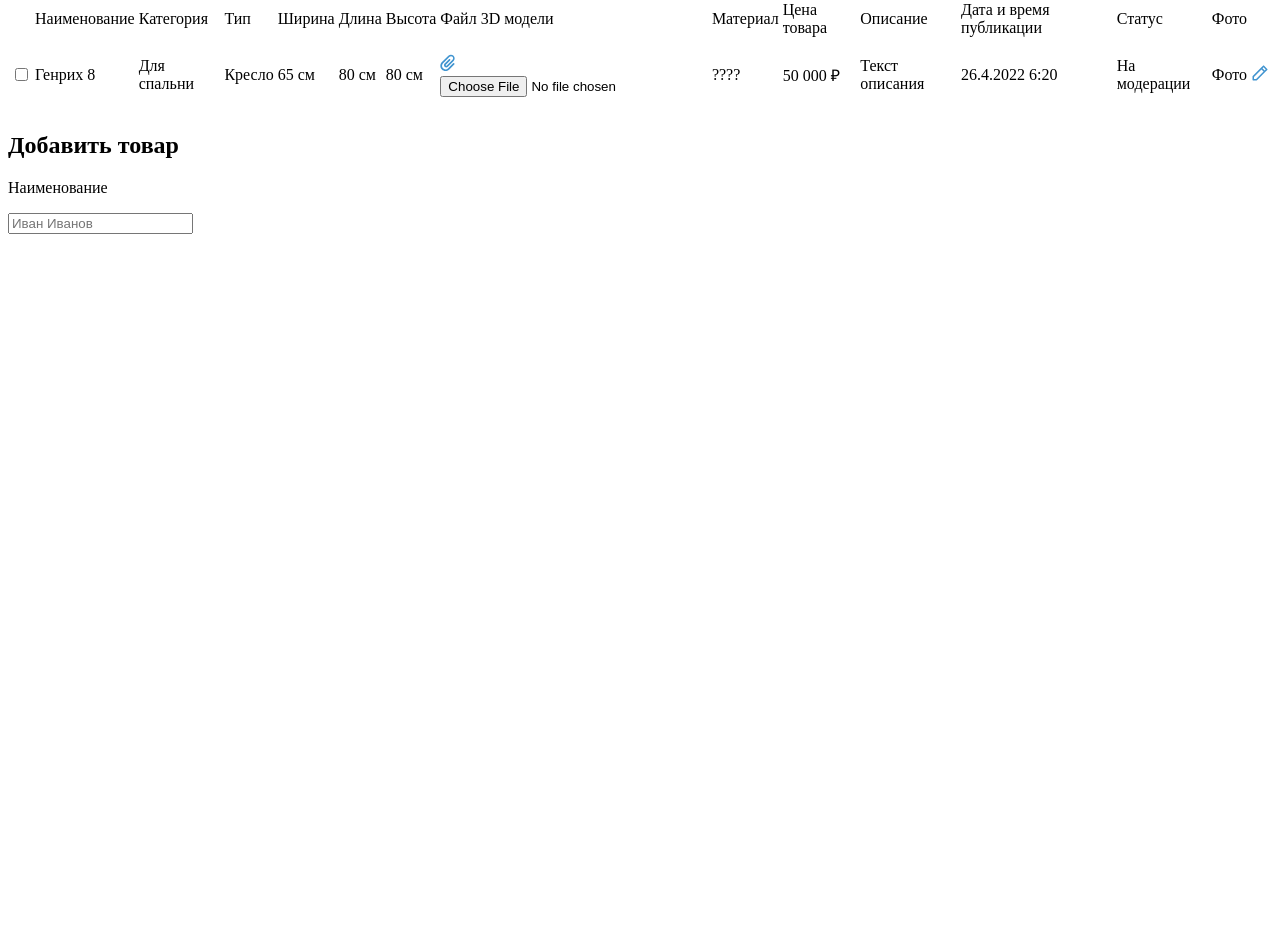
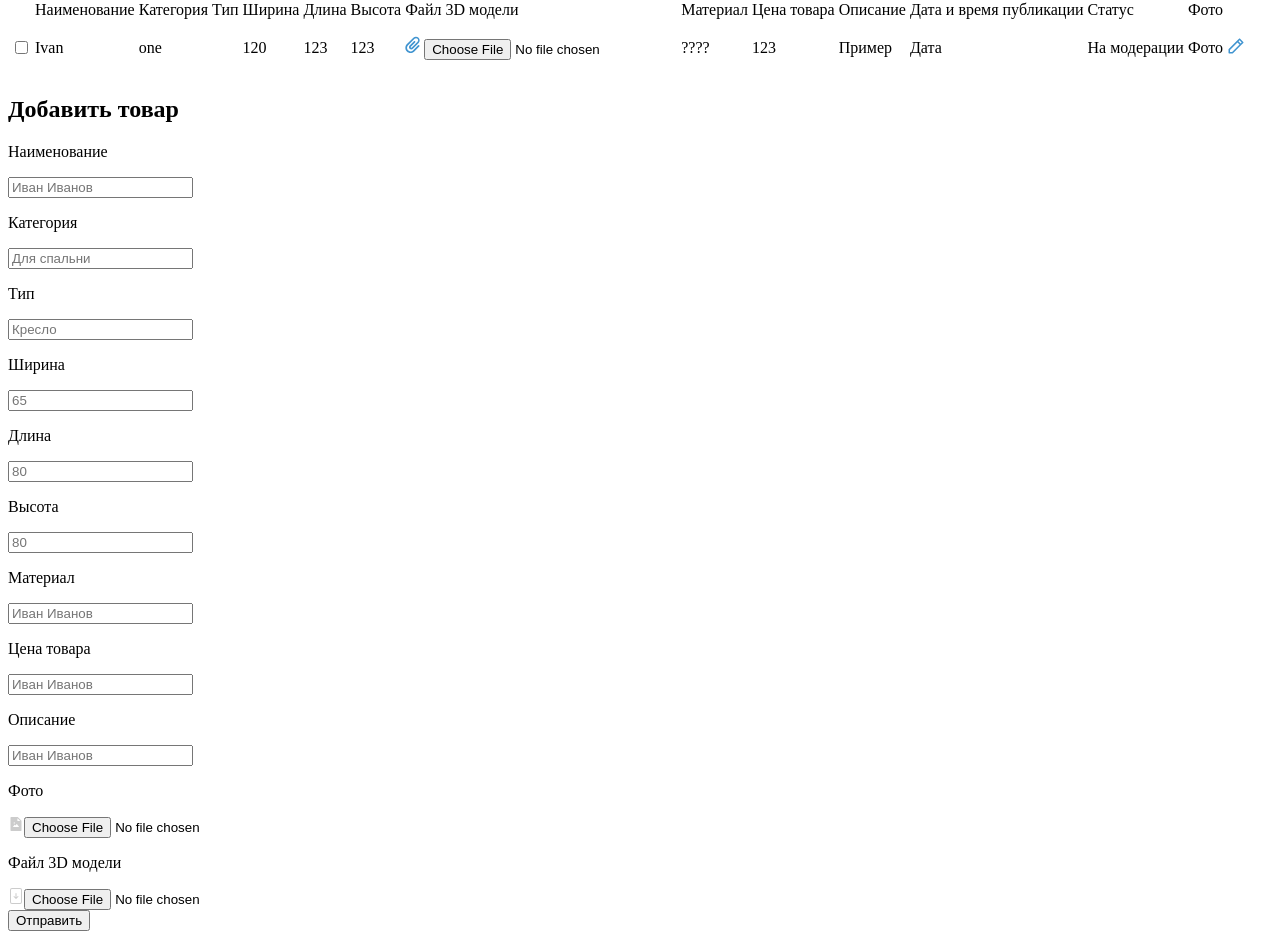
Before and after one commit to ManucherKM/Arnitura, a Nuxt app: page /SiteProducts in a window 1280 px wide. Shown: the part 124-1063 px from the top of the page. Before the commit the page ends 800 px from the top, so only its background shows below. Built offline with nearby package versions, Linux system fonts and the light colour scheme.

Commit message:
Add files via upload

```diff
--- a/assets/scss/main.scss
+++ b/assets/scss/main.scss
@@ -753,7 +753,103 @@ li {
 .wrapper-form {
     width: 100%;
     margin-top: 50px;
+    .wrapper-form__title {
+        text-align: center;
+        font-size: 20px;
+    }
     .wrapper-form__form {
-        background: pink;
+        background: rgb(255, 255, 255);
+        border: 1px solid #ccc;
+        border-radius: 1.5em;
+        .wrapper-form__container {
+            max-width: 90%;
+            display: flex;
+            justify-content: space-between;
+            align-items: flex-start;
+            margin: 0 auto;
+        }
+        .wrapper-form__wrapper-inpt {
+            margin-top: 20px;
+            .text {
+                font-size: 16px;
+                text-align: left;
+            }
+        }
+        .pb {
+            padding-bottom: 15px;
+        }
+        .wrapper-form__input {
+            margin-top: 15px;
+            border-radius: 0.4em;
+            width: 33%;
+            border: 1px solid #ccc;
+            padding: 8px 0;
+            font-size: 16px;
+            outline: none;
+            width: 100%;
+        }
+        .wrapper-form__input[type="text"] {
+            padding-left: 15px;
+        }
+        .wrapper-form__input[type="number"] {
+            padding-left: 15px;
+        }
+        .wrapper-form__input[type="number"]::-webkit-outer-spin-button,
+        .wrapper-form__input[type="number"]::-webkit-inner-spin-button {
+            display: none;
+        }
+
+        .wrapper-form__wrapper-info,
+        .wrapper-form__wrapper-file {
+            width: 45%;
+        }
+
+        .wrapper-form__wrapper-inpt {
+            display: flex;
+            flex-direction: column;
+            justify-content: flex-start;
+            align-items: flex-start;
+            .text {
+                margin-bottom: 15px;
+            }
+            .label-input-file {
+                border: 1px solid #ccc;
+                border-radius: 1em;
+                border-style: dashed;
+                width: 100%;
+                height: 200px;
+                display: flex;
+                flex-direction: column;
+                justify-content: center;
+                align-items: center;
+                .textinput {
+                    margin-top: 10px;
+                }
+                svg,
+                .textinput {
+                    transform: translate(0, 20px);
+                }
+                svg {
+                    width: 100px;
+                    height: auto;
+                }
+                svg:hover g {
+                    fill: rgb(163, 163, 163);
+                }
+                svg:hover path {
+                    fill: rgb(163, 163, 163);
+                }
+                .wrapper-form__input {
+                    width: 0.1px;
+                    height: 0.1px;
+                    opacity: 0;
+                }
+            }
+        }
+    }
+    .btn {
+        margin-top: 30px;
+        width: 100%;
+        border: none;
     }
 }
--- a/components/Table.vue
+++ b/components/Table.vue
@@ -11,22 +11,22 @@
       </div>
     </td>
     <td class="wrapper-product__column text-table wrapper-product__name">
-      Генрих 8
+      {{massLine.name}}
     </td>
     <td class="wrapper-product__column text-table wrapper-product__category">
-      Для спальни
+     {{massLine.caregoty}}
     </td>
     <td class="wrapper-product__column text-table wrapper-product__type">
-      Кресло
+     {{massLine.type}}
     </td>
     <td class="wrapper-product__column text-table wrapper-product__width">
-      65 см
+     {{massLine.width}}
     </td>
     <td class="wrapper-product__column text-table wrapper-product__length">
-      80 см
+      {{massLine.length}}
     </td>
     <td class="wrapper-product__column text-table wrapper-product__height">
-      80 см
+     {{massLine.height}}
     </td>
     <td class="wrapper-product__column text-table wrapper-product__file-3D">
       <label for="inputPhotoTable" class="input-group">
@@ -55,13 +55,13 @@
       ????
     </td>
     <td class="wrapper-product__column text-table wrapper-product__price">
-      50 000 ₽
+      {{massLine.price}}
     </td>
     <td class="wrapper-product__column text-table wrapper-product__desc">
-      Текст описания
+      {{massLine.description}}
     </td>
     <td class="wrapper-product__column text-table wrapper-product__time">
-      {{ dateTable }}
+      {{ massLine.time }}
     </td>
     <td class="wrapper-product__column text-table wrapper-product__stats">
       <p v-if="StatsModeration" class="stats-modeartion">На модерации</p>
--- a/components/addTable.vue
+++ b/components/addTable.vue
@@ -3,6 +3,7 @@
     <h2 class="wrapper-form__title">Добавить товар</h2>
     <div class="wrapper-form__form">
       <div class="wrapper-form__container">
+        <div class="wrapper-form__wrapper-info">
           <div class="wrapper-form__wrapper-inpt">
             <p class="text name">Наименование</p>
             <input
@@ -11,6 +12,141 @@
               placeholder="Иван Иванов"
               class="wrapper-form__input"
             />
+          </div>
+          <div class="wrapper-form__wrapper-inpt">
+            <p class="text name">Категория</p>
+            <input
+              v-model="modelCategory"
+              type="text"
+              placeholder="Для спальни"
+              class="wrapper-form__input"
+            />
+          </div>
+          <div class="wrapper-form__wrapper-inpt">
+            <p class="text name">Тип</p>
+            <input
+              v-model="modelType"
+              type="text"
+              placeholder="Кресло"
+              class="wrapper-form__input"
+            />
+          </div>
+          <div class="wrapper-form__wrapper-inpt">
+            <p class="text name">Ширина</p>
+            <input
+              v-model="modelWidth"
+              type="number"
+              placeholder="65"
+              class="wrapper-form__input"
+            />
+          </div>
+          <div class="wrapper-form__wrapper-inpt">
+            <p class="text name">Длина</p>
+            <input
+              v-model="modelLength"
+              type="number"
+              placeholder="80"
+              class="wrapper-form__input"
+            />
+          </div>
+          <div class="wrapper-form__wrapper-inpt">
+            <p class="text name">Высота</p>
+            <input
+              v-model="modelHeight"
+              type="number"
+              placeholder="80"
+              class="wrapper-form__input"
+            />
+          </div>
+
+          <div class="wrapper-form__wrapper-inpt">
+            <p class="text name">Материал</p>
+            <input
+              v-model="modelMaterial"
+              type="text"
+              placeholder="Иван Иванов"
+              class="wrapper-form__input"
+            />
+          </div>
+          <div class="wrapper-form__wrapper-inpt">
+            <p class="text name">Цена товара</p>
+            <input
+              v-model="modelPrice"
+              type="text"
+              placeholder="Иван Иванов"
+              class="wrapper-form__input"
+            />
+          </div>
+          <div class="wrapper-form__wrapper-inpt pb">
+            <p class="text name">Описание</p>
+            <input
+              v-model="modelDecription"
+              type="text"
+              placeholder="Иван Иванов"
+              class="wrapper-form__input"
+            />
+          </div>
+        </div>
+
+        <div class="wrapper-form__wrapper-file">
+          <div class="wrapper-form__wrapper-inpt">
+            <p class="text name">Фото</p>
+            <label for="Photoinpt" class="label-input-file">
+              <svg
+                xmlns="http://www.w3.org/2000/svg"
+                aria-hidden="true"
+                role="img"
+                width="1em"
+                height="1em"
+                preserveAspectRatio="xMidYMid meet"
+                viewBox="0 0 1024 1024"
+              >
+                <path
+                  fill="#ccc"
+                  d="M854.6 288.7L639.4 73.4c-6-6-14.2-9.4-22.7-9.4H192c-17.7 0-32 14.3-32 32v832c0 17.7 14.3 32 32 32h640c17.7 0 32-14.3 32-32V311.3c0-8.5-3.4-16.6-9.4-22.6zM400 402c22.1 0 40 17.9 40 40s-17.9 40-40 40s-40-17.9-40-40s17.9-40 40-40zm296 294H328c-6.7 0-10.4-7.7-6.3-12.9l99.8-127.2a8 8 0 0 1 12.6 0l41.1 52.4l77.8-99.2a8 8 0 0 1 12.6 0l136.5 174c4.3 5.2.5 12.9-6.1 12.9zm-94-370V137.8L790.2 326H602z"
+                />
+              </svg>
+              <p v-if="this.file !== null" class="textinput">Файл выбран</p>
+              <input
+                @change="addFile"
+                id="Photoinpt"
+                type="file"
+                placeholder="Иван Иванов"
+                class="wrapper-form__input"
+            /></label>
+          </div>
+          <div class="wrapper-form__wrapper-inpt">
+            <p class="text name">Файл 3D модели</p>
+            <label for="File3D" class="label-input-file">
+              <svg
+                xmlns="http://www.w3.org/2000/svg"
+                aria-hidden="true"
+                role="img"
+                width="1em"
+                height="1em"
+                preserveAspectRatio="xMidYMid meet"
+                viewBox="0 0 16 16"
+              >
+                <g fill="#ccc">
+                  <path
+                    d="M8 5a.5.5 0 0 1 .5.5v3.793l1.146-1.147a.5.5 0 0 1 .708.708l-2 2a.5.5 0 0 1-.708 0l-2-2a.5.5 0 1 1 .708-.708L7.5 9.293V5.5A.5.5 0 0 1 8 5z"
+                  />
+                  <path
+                    d="M4 0a2 2 0 0 0-2 2v12a2 2 0 0 0 2 2h8a2 2 0 0 0 2-2V2a2 2 0 0 0-2-2H4zm0 1h8a1 1 0 0 1 1 1v12a1 1 0 0 1-1 1H4a1 1 0 0 1-1-1V2a1 1 0 0 1 1-1z"
+                  />
+                </g>
+              </svg>
+              <p v-if="this.file3D !== null" class="textinput">Файл выбран</p>
+              <input
+                @change="addFile3D"
+                id="File3D"
+                type="file"
+                placeholder="Иван Иванов"
+                class="wrapper-form__input"
+              />
+            </label>
+          </div>
+          <button @click="createObj" class="btn">Отправить</button>
         </div>
       </div>
     </div>
@@ -27,7 +163,7 @@ export default {
       modelWidth: "",
       modelLength: "",
       modelHeight: "",
-      file: "",
+      file: null,
       modelMaterial: "",
       modelPrice: "",
       modelDecription: "",
@@ -38,11 +174,37 @@ export default {
       Photo: {
         name: "Фото",
       },
+      file3D: null,
     };
   },
   methods: {
     addFile(event) {
       this.file = event.target.files[0].name;
+    },
+    addFile3D(event) {
+      this.file3D = event.target.files[0].name;
+    },
+    createObj() {
+      const obj = {
+        name: this.modelName,
+        caregoty: this.modelCategory,
+        type: this.modelType,
+        width: this.modelWidth,
+        length: this.modelLength,
+        height: this.modelHeight,
+        time: this.modelType,
+        material: {
+          Кожа: "Кожа",
+          Вельвет: "Вельвет",
+        },
+        price: this.modelPrice,
+        description: this.modelDecription,
+        statsModeration: true,
+        statsVerify: false,
+        statsreject: false,
+        dateTable: `${new Date().getDate()}.${new Date().getMonth()}.${new Date().getFullYear()} ${new Date().getHours()}:${new Date().getMinutes()}`,
+      };
+      this.$emit("newObj", obj);
     },
   },
 };
--- a/pages/SiteProducts.vue
+++ b/pages/SiteProducts.vue
@@ -87,7 +87,7 @@
       </tbody>
     </table>
 
-    <AddTable />
+    <AddTable @newObj="newObj" />
   </div>
 </template>
 
@@ -101,27 +101,31 @@ export default {
     return {
       massLine: [
         {
-          name: "Генрих 8",
-          caregoty: "Для спальни",
-          width: "Кресло",
-          length: 65,
-          height: 80,
-          articl: 80,
-          file3D: "уавфкиме.ew",
+          name: "Ivan",
+          caregoty: "one",
+          width: 120,
+          length: 123,
+          height: 123,
           material: {
             Кожа: "Кожа",
             Вельвет: "Вельвет",
           },
-          price: "Генрих 8",
-          description: "Описание",
+          price: 123,
+          description: "Пример",
+          time: "Дата",
           statsModeration: true,
           statsVerify: false,
           statsreject: false,
-          Photo: "Фото",
           dateTable: `${new Date().getDate()}.${new Date().getMonth()}.${new Date().getFullYear()} ${new Date().getHours()}:${new Date().getMinutes()}`,
         },
       ],
     };
+  },
+  methods: {
+    newObj(obj) {
+      console.log(this.massLine);
+      this.massLine.push(obj);
+    },
   },
 };
 </script>
```
Lines whose indentation alone changed are shown as unchanged.
